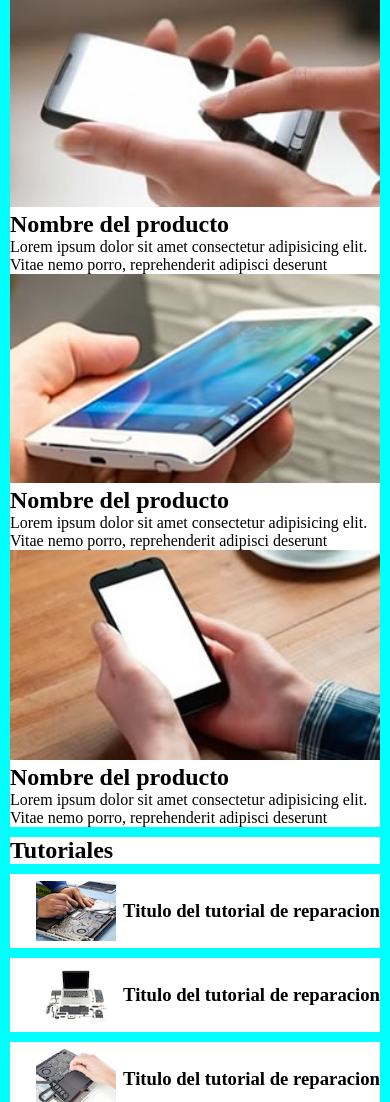
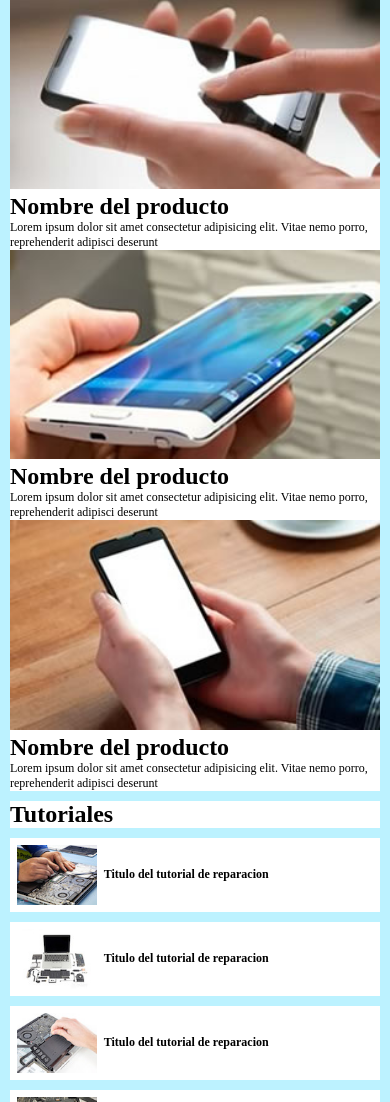
Before and after one commit to AndrewFlowe-rs/Crafty, a website: page views/index.html in a window 390 px wide. Shown: the part 898-2000 px from the top of the page. Drawn offline with Linux system fonts and the light colour scheme.

Commit message:
agrego el estilo de mobile

```diff
--- a/public/css/general.css
+++ b/public/css/general.css
@@ -1,6 +1,16 @@
 :root {
     --color-header : #ff4500 ;
+
+
+
+
+    --fuente : font-family:
+    'Oswald', sans-serif;
+
+    --parrafos: 12px;
 }
+
 *{
     margin: 0px;
+    font-family: var(--fuente);
 }
--- a/public/css/home.css
+++ b/public/css/home.css
@@ -1,6 +1,5 @@
 .main-home {
-    background-color: aqua;
-
+    background-color: #bcf2ff;
 }
 
 .main-home div {
@@ -14,6 +13,7 @@
 }
 .main-home div article p {
     width: 100%;
+    font-size: var(--parrafos);
 }
 .main-home .section-tuto {
 margin: 10px;
@@ -30,12 +30,13 @@ margin: 10px;
     align-items: center;
     flex-direction: row-reverse;
     margin-top: 10px;
-background-color: white;
+    background-color: white;
+    justify-content: left;
 }
 
 
 .main-home article h3 {
-
+  font-size: var(--parrafos);
 }
 
 .main-home .section-tuto article img{
@@ -43,7 +44,8 @@ background-color: white;
   margin: 7px;
 }
 
-.main-home .section-publi{
+.main-home .section-publi {
+
 
 }
 .main-home .section-publi h2{
@@ -54,11 +56,16 @@ background-color: white;
 
 .main-home .section-publi div{
     background-color: white;
+    display: flex;
+    justify-content: center;
+    align-items: center;
 
 }
 
 
 .main-home .section-publi div img {
-padding: 10px;
-    width: 100%;
+    padding: 10px;
+    width: 95%;
+    height: 95%;
+
 }
--- a/public/css/style.css
+++ b/public/css/style.css
@@ -2,3 +2,4 @@
 @import "home.css";
 @import "header.css";
 @import "footer.css";
+@import url('https://fonts.googleapis.com/css2?family=Oswald:wght@500&display=swap');
```
